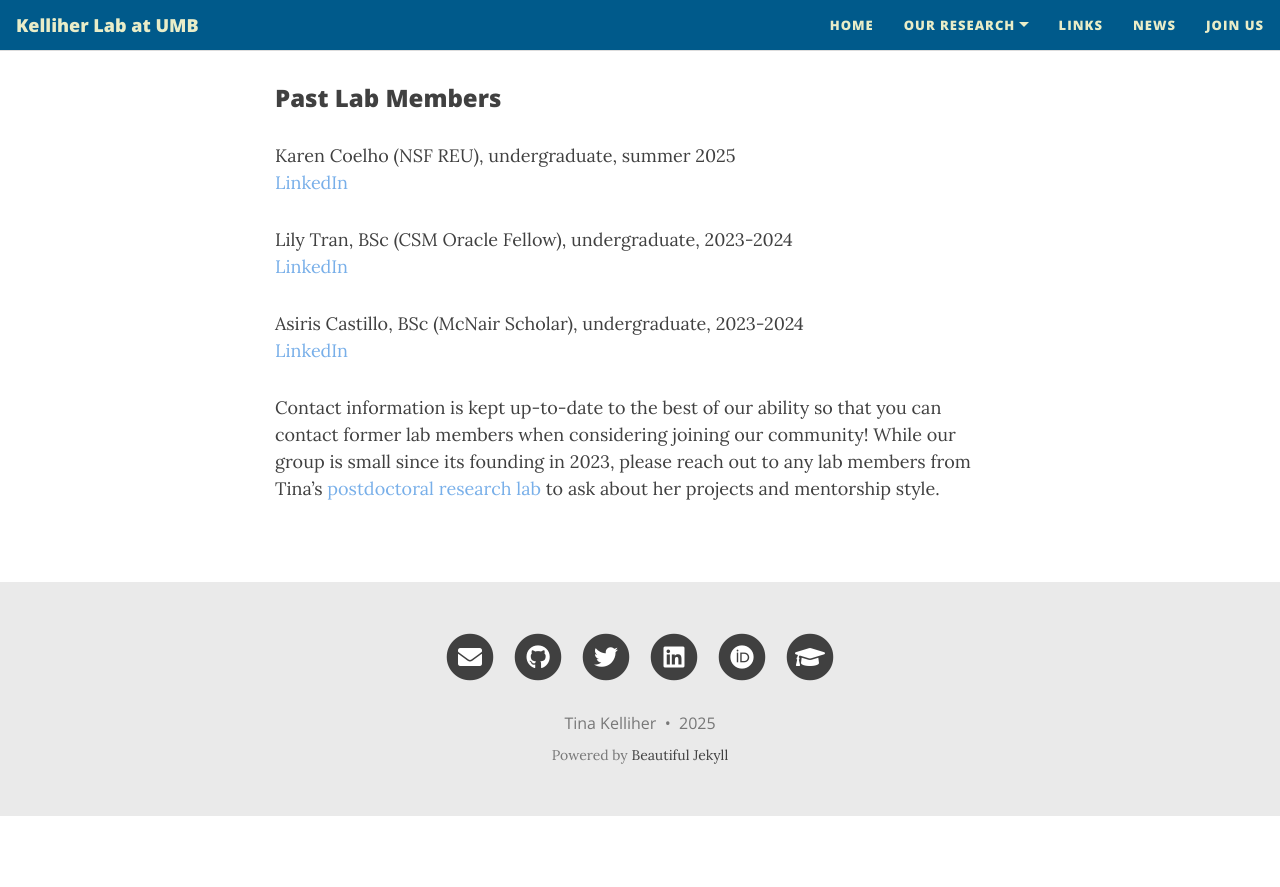
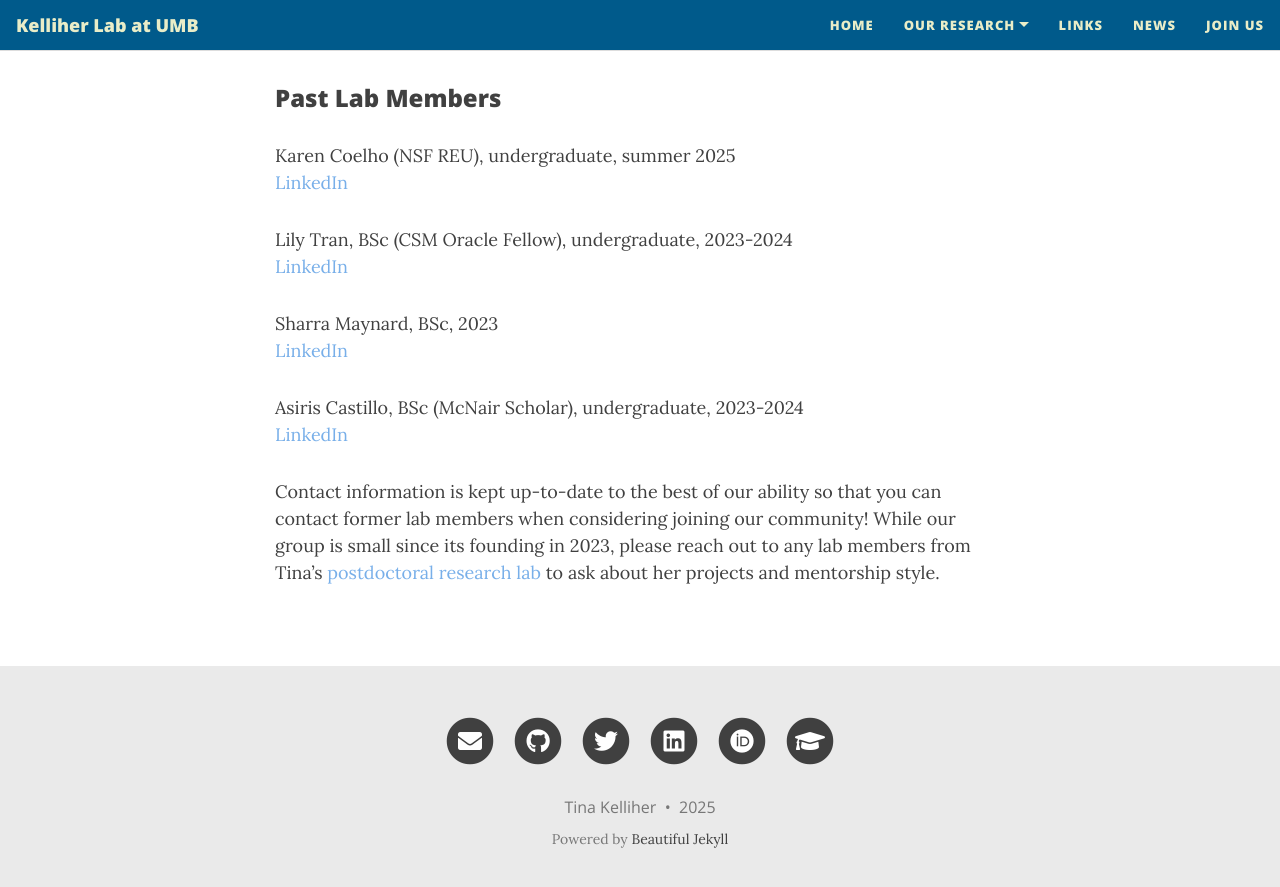
Before and after one commit to cmk35/cmk35.github.io, a Jekyll site: the page built from people.md, in a window 1280 px wide and 900 px high, scrolled down 1273 px. Shown: the top 887 px of the window. Built offline with Jekyll 4.4.1, drawn with Linux system fonts in a browser that asks for light colours; nearby versions of some CDN libraries; before the commit the page ends 2089 px from its top, so only the background shows below that.

Commit message:
Update people.md

```diff
--- a/people.md
+++ b/people.md
@@ -49,6 +49,9 @@ Karen Coelho (NSF REU), undergraduate, summer 2025\\
 Lily Tran, BSc (CSM Oracle Fellow), undergraduate, 2023-2024\\
 <a href="https://www.linkedin.com/in/lilytran004/" target="_blank">LinkedIn</a>
 
+Sharra Maynard, BSc, 2023\\
+<a href="https://www.linkedin.com/in/sharramaynard/" target="_blank">LinkedIn</a>
+
 Asiris Castillo, BSc (McNair Scholar), undergraduate, 2023-2024\\
 <a href="https://www.linkedin.com/in/asiris-castillo-980a5420a/" target="_blank">LinkedIn</a>
 
```
